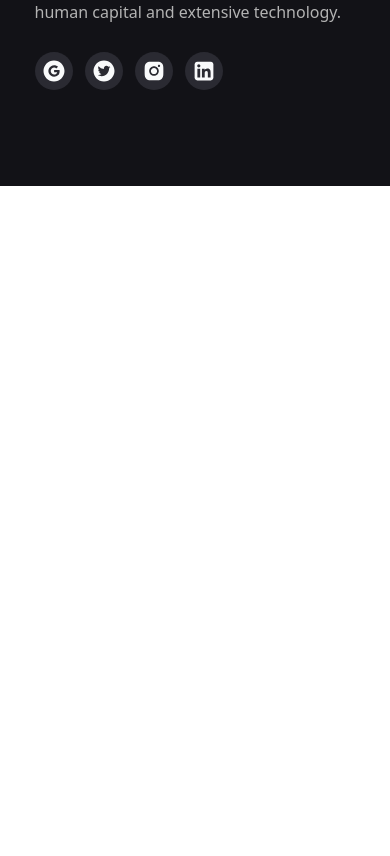
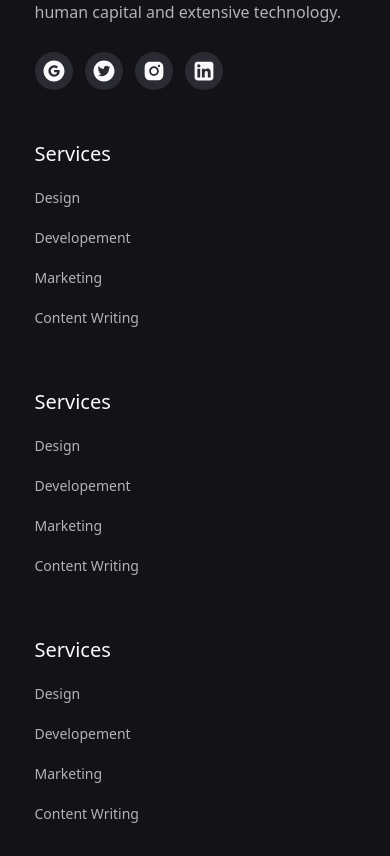
Before and after one commit to Alice2212/edusite, a React (Create React App) app: page / in a window 390 px wide. Shown: the part 1141-1997 px from the top of the page. Before the commit the page ends 1327 px from the top, so only its background shows below. Built offline with nearby package versions, Linux system fonts and the light colour scheme.

Commit message:
footer responsiveness

```diff
--- a/src/components/Footer.jsx
+++ b/src/components/Footer.jsx
@@ -13,7 +13,7 @@ const Footer = () => {
         <div className="container text-[#F9FAFB] flex flex-wrap mx-auto px-5 py-24">
           <div>
             <h1>Eduland</h1>
-            <p className="text-[#B3B3B3] py-7">
+            <p className="text-[#B3B3B3] py-7 lg:w-2/3 sm:w-2/3 md:w-3/3">
               Professionally scale cross functional human capital and extensive
               technology.
             </p>
@@ -35,6 +35,82 @@ const Footer = () => {
                 className="bg-[#2A2A32] rounded-full p-[7px]  hover:bg-inherit"
               />
             </div>
+            <div className="grid lg:grid-cols-4 md:grid-cols-2 sm:grid-cols-1 lg:gap-64 mt-10 md:gap-x-64 md:gap-y-4 sm:gap-12">
+              <ul className="max-w-[230px] pb-10 ">
+                <li className="text-[#F9FAFB] py-[10px] px-0 text-xl">
+                  Services
+                </li>
+                <li className="text-[#B3B3B3] py-[10px] px-0 text-sm">
+                  Design
+                </li>
+                <li className="text-[#B3B3B3] py-[10px] px-0 text-sm">
+                  Developement
+                </li>
+                <li className="text-[#B3B3B3] py-[10px] px-0 text-sm">
+                  Marketing
+                </li>
+                <li className="text-[#B3B3B3] py-[10px] px-0 text-sm">
+                  Content Writing
+                </li>
+              </ul>
+
+              {/* 2nd ul */}
+              <ul className="max-w-[230px] pb-10">
+                <li className="text-[#F9FAFB] py-[10px] px-0 text-xl">
+                  Services
+                </li>
+                <li className="text-[#B3B3B3] py-[10px] px-0 text-sm">
+                  Design
+                </li>
+                <li className="text-[#B3B3B3] py-[10px] px-0 text-sm">
+                  Developement
+                </li>
+                <li className="text-[#B3B3B3] py-[10px] px-0 text-sm">
+                  Marketing
+                </li>
+                <li className="text-[#B3B3B3] py-[10px] px-0 text-sm">
+                  Content Writing
+                </li>
+              </ul>
+
+              {/* 3rd ul */}
+              <ul className="max-w-[230px] pb-10 ">
+                <li className="text-[#F9FAFB] py-[10px] px-0 text-xl">
+                  Services
+                </li>
+                <li className="text-[#B3B3B3] py-[10px] px-0 text-sm">
+                  Design
+                </li>
+                <li className="text-[#B3B3B3] py-[10px] px-0 text-sm">
+                  Developement
+                </li>
+                <li className="text-[#B3B3B3] py-[10px] px-0 text-sm">
+                  Marketing
+                </li>
+                <li className="text-[#B3B3B3] py-[10px] px-0 text-sm">
+                  Content Writing
+                </li>
+              </ul>
+
+              {/* 4th ul */}
+              <ul className="max-w-[230px] pb-10">
+                <li className="text-[#F9FAFB] py-[10px] px-0 text-xl">
+                  Services
+                </li>
+                <li className="text-[#B3B3B3] py-[10px] px-0 text-sm">
+                  Design
+                </li>
+                <li className="text-[#B3B3B3] py-[10px] px-0 text-sm">
+                  Developement
+                </li>
+                <li className="text-[#B3B3B3] py-[10px] px-0 text-sm">
+                  Marketing
+                </li>
+                <li className="text-[#B3B3B3] py-[10px] px-0 text-sm">
+                  Content Writing
+                </li>
+              </ul>
+            </div>
           </div>
         </div>
       </div>
--- a/src/components/Home.jsx
+++ b/src/components/Home.jsx
@@ -17,7 +17,7 @@ const Home = () => {
          background: "var(--gradient)",
        }}
      >
-       <div className="container mx-auto flex px-5 py-24 items-center justify-between flex-wrap lg:flex-nowrap">
+       <div className="container mx-auto flex px-5 py-24 items-center justify-between flex-wrap lg:flex-nowrap overflow-x-hidden">
          <div className="lg:order-2 order-1 lg:justify-self-end justify-self-center lg:ml-12 ml-0">
            <img
              className="lg:w-5/6 md:w-3/6 w-5/6 mb-10 object-cover object-center mx-auto"
--- a/src/index.css
+++ b/src/index.css
@@ -1,6 +1,10 @@
 @tailwind base;
 @tailwind components;
 @tailwind utilities;
+
+*{
+  overflow-x: hidden;
+}
 
 :root {
   --rich-black-fogra-29: hsl(240, 13%, 8%);
@@ -21,6 +25,7 @@
     90deg,
     hsl(38, 100%, 98%) 21.32%,
     hsl(144, 45%, 98%) 130%
+
   );
 
   /**
```
